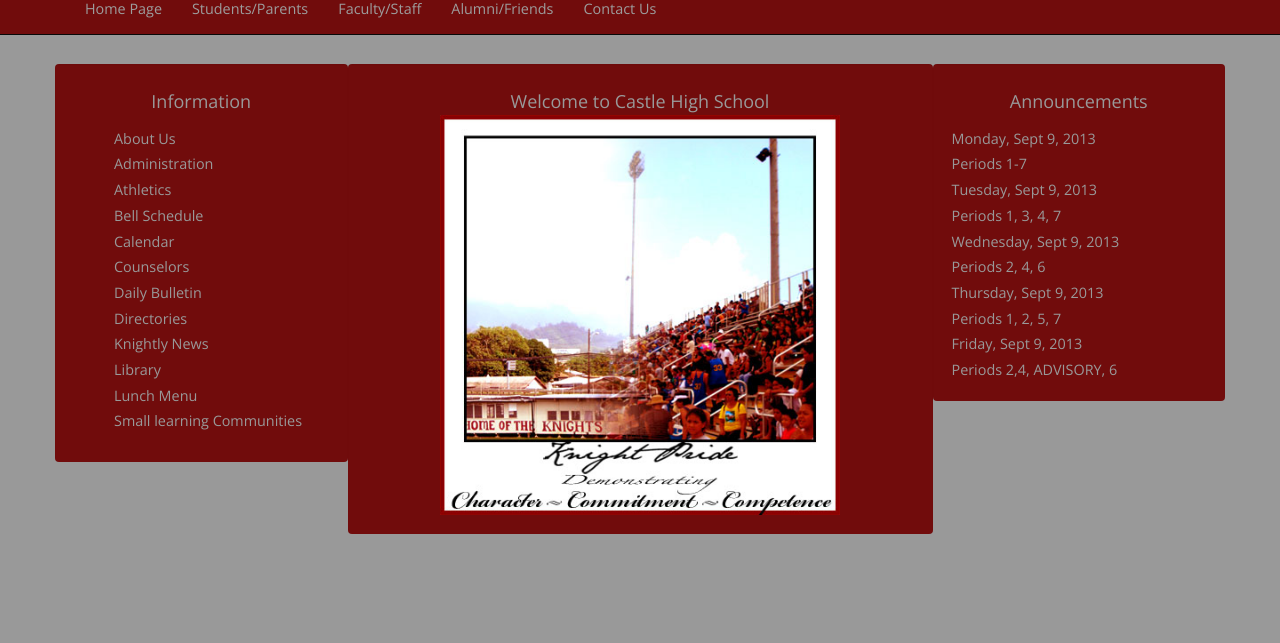
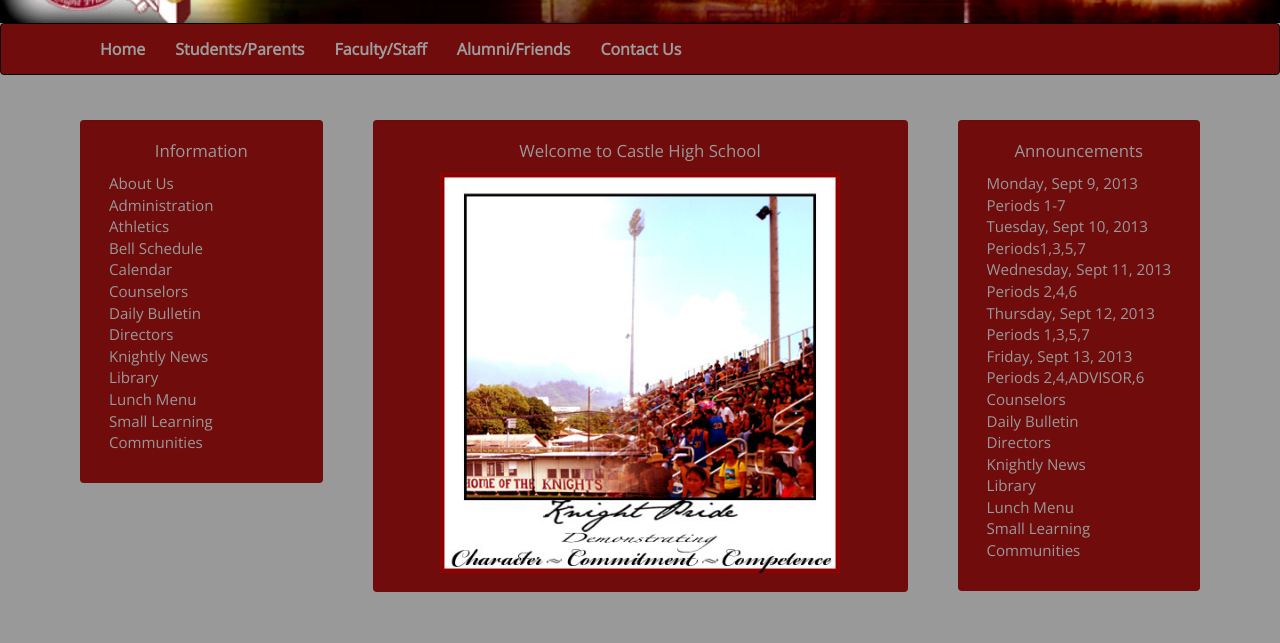
Before and after one commit to wnalle/responsivecastlehigh, a plain HTML site: page index.html in a window 1280 px wide. Shown: the part 157-800 px from the top of the page. Drawn offline with nearby package versions, Linux system fonts and the light colour scheme.

Commit message:
WOD Attempt 2

```diff
--- a/index.html
+++ b/index.html
@@ -5,6 +5,7 @@
 <meta name="viewport" content="width=device-width, initial-scale=1.0">
 <link rel="stylesheet" href="http://maxcdn.bootstrapcdn.com/bootstrap/3.3.2/css/bootstrap.min.css">
 <link rel="stylesheet" type="text/css" href="http://fonts.googleapis.com/css?family=Open+Sans">
+
 <!--  Load site-specific customizations after bootstrap. -->
 <link rel="stylesheet" href="style.css">
 
@@ -15,11 +16,9 @@
 <![endif]-->
 </head>
 <body>
-
-
+  <div class="header_image"></div>
   <!-- Responsive navbar -->
-  <div class="navbar navbar-inverse navbar-fixed-top" role="navigation">
-    <img src="header.jpg">
+  <div class="navbar navbar-inverse" role="navigation">
     <div class="container">
       <div class="navbar-header">
         <button type="button" class="navbar-toggle" data-toggle="collapse" data-target=".navbar-collapse">
@@ -29,7 +28,7 @@
       </div>
       <div class="collapse navbar-collapse">
         <ul class="nav navbar-nav">
-          <li><a href="#">Home Page</a></li>
+          <li><a href="#">Home</a></li>
           <li><a href="#">Students/Parents</a></li>
           <li><a href="#">Faculty/Staff</a></li>
           <li><a href="#">Alumni/Friends</a></li>
@@ -41,38 +40,52 @@
 
   <div class="container">
     <div class="row">
-      <div class="col-sm-3 well">
-        <p>Information</p>
+      <div class="col-md-3 information">
+        <div class="well">
+          <p>Information</p>
           <ul>
-          <li><a href="http://castlehs.k12.hi.us/aboutus.html">About Us</a></li>
-          <li><a href="http://castlehs.k12.hi.us/administration.html">Administration</a></li>
-          <li><a href="http://castlehs.k12.hi.us/athletics.html">Athletics</a></li>
-          <li><a href="http://castlehs.k12.hi.us/bellschedule.html">Bell Schedule</a></li>
-          <li><a href="http://castlehs.k12.hi.us/calendar.html">Calendar</a></li>
-          <li><a href="http://castlehs.k12.hi.us/counselors.html">Counselors</a></li>
-          <li><a href="http://castlehs.k12.hi.us/dailybulletin.html">Daily Bulletin</a></li>
-          <li><a href="http://castlehs.k12.hi.us/directories.html">Directories</a></li>
-          <li><a href="http://castlehs.k12.hi.us/knightlynews.html">Knightly News</a></li>
-          <li><a href="http://castlehs.k12.hi.us/library.html">Library</a></li>
-          <li><a href="http://castlehs.k12.hi.us/lunchmenu.html">Lunch Menu</a></li>
-          <li><a href="http://castlehs.k12.hi.us/smalllearningcommunities.html">Small learning Communities</a></li>
-        </ul>
+            <li><a href="#">About Us</a></li>
+            <li><a href="#">Administration</a></li>
+            <li><a href="#">Athletics</a></li>
+            <li><a href="#">Bell Schedule</a></li>
+            <li><a href="#">Calendar</a></li>
+            <li><a href="#">Counselors</a></li>
+            <li><a href="#">Daily Bulletin</a></li>
+            <li><a href="#">Directors</a></li>
+            <li><a href="#">Knightly News</a></li>
+            <li><a href="#">Library</a></li>
+            <li><a href="#">Lunch Menu</a></li>
+            <li><a href="#">Small Learning Communities</a></li>
+          </ul>
+        </div>
       </div>
-      <div class="col-sm-6 well hidden-xs">
-        Welcome to Castle High School
-        <img src="frontpage.jpg">
+      <div class="col-md-6 welcome hidden-sm hidden-xs">
+        <div class="well">
+          <p>Welcome to Castle High School</p>
+          <img src="frontpage.jpg">
+        </div>
       </div>
-      <div class="col-sm-3 well">
-        <p>Announcements</p>
-          <li><a href="#">Monday, Sept 9, 2013<br>Periods 1-7</a></li>
-          <li><a href="#">Tuesday, Sept 9, 2013<br>Periods 1, 3, 4, 7</a></li>
-          <li><a href="#">Wednesday, Sept 9, 2013<br>Periods 2, 4, 6</a></li>
-          <li><a href="#">Thursday, Sept 9, 2013<br>Periods 1, 2, 5, 7</a></li>
-          <li><a href="#">Friday, Sept 9, 2013<br>Periods 2,4, ADVISORY, 6</a></li>
+      <div class="col-md-3 announcements">
+        <div class="well">
+          <p>Announcements</p>
+          <ul>
+            <li><a href="#">Monday, Sept 9, 2013<br>Periods 1-7</a></li>
+            <li><a href="#">Tuesday, Sept 10, 2013<br>Periods1,3,5,7</a></li>
+            <li><a href="#">Wednesday, Sept 11, 2013<br>Periods 2,4,6</a></li>
+            <li><a href="#">Thursday, Sept 12, 2013<br>Periods 1,3,5,7</a></li>
+            <li><a href="#">Friday, Sept 13, 2013<br>Periods 2,4,ADVISOR,6</a></li>
+            <li><a href="#">Counselors</a></li>
+            <li><a href="#">Daily Bulletin</a></li>
+            <li><a href="#">Directors</a></li>
+            <li><a href="#">Knightly News</a></li>
+            <li><a href="#">Library</a></li>
+            <li><a href="#">Lunch Menu</a></li>
+            <li><a href="#">Small Learning Communities</a></li>
+          </ul>
+        </div>
       </div>
     </div>
   </div>
-
   <!-- Load Bootstrap JavaScript components -->
   <script src="http://code.jquery.com/jquery.min.js"></script>
   <script src="http://maxcdn.bootstrapcdn.com/bootstrap/3.3.2/js/bootstrap.min.js"></script>
--- a/style.css
+++ b/style.css
@@ -1,50 +1,56 @@
 body {
-  padding-top: 141px;  /* Move body of page below navbar. */
-  background-color:#999;
-  color:#999;
-  font-family:"Open Sans";
-  font-size:1.8em;
+  padding-top: 0px;  /* Move body of page below navbar. */
+  font-family: "Open Sans", serif;
+  color: #999;
+  background-color: #999;
 }
 
-.navbar-inverse img {
-  padding-top:0px;
-  width:100%;
-  max-height:141px;
+.header_image {
+  background-image: url('header.jpg');
+  background-size: cover;
+  height: 180px;
 }
 
 .navbar-inverse {
-  background-color:#710C0C;
-  font-weight:500;
+  background-color: #710C0C;
 }
 
-.row {
-  padding-top: 80px;
+.navbar-nav>li>a {
+  font-size:16px;
+  font-weight:bold;
 }
 
-.col-sm-3 {
-  padding-top:25px;
-  background-color:#710C0C;
-  text-align:center;
-  border:none;
+
+.information,.announcements {
+  padding: 25px;
+  background-color: #999;
+  border-style: none;
 }
 
-.col-sm-6 {
-  padding-top:25px;
-  background-color:#710C0C;
-  text-align:center;
-  border:none;
+.welcome {
+  padding: 25px;
+  background-color: #999;
+  border-style: none;
 }
 
-li {
-  list-style-type:none;
-  text-align:left;
+.welcome img {
+  height: 400px; background-size: contain; background-repeat: no-repeat; background-position: center
 }
 
-li a {
-  color:#999;
-  font-size:0.8em;
+.welcome .well, .information .well, .announcements .well  {
+  background-color: #710C0C;
+  border-style: none;
+  font-size: 1.2em;
+  text-align: center;
 }
 
-.col-sm-6 img {
-  height: 400px; background-size: contain; background-repeat: no-repeat; background-position: center;
+.information .well>ul, .announcements .well>ul {
+  padding-left:10px;
+  font-size: 0.9em;
+  text-align: left;
+  list-style: none;
 }
+
+.information .well>ul>li>a, .announcements .well>ul>li>a {
+  color: #999;
+}
```
